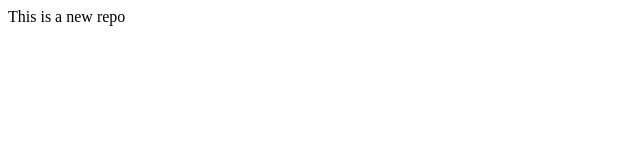
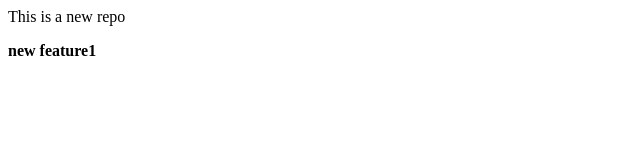
Before and after one commit to NusratNaushin/LaputeBananoRepo, a plain HTML site: page index.html in a window 1280 px wide. Shown: the full height of the page, 0-640 px from the left. Drawn offline with Linux system fonts and the light colour scheme.

Commit message:
branch e change korlam re

```diff
--- a/index.html
+++ b/index.html
@@ -1 +1,2 @@
 <p>This is a new repo</p>
+<b>new feature1</b>
```
